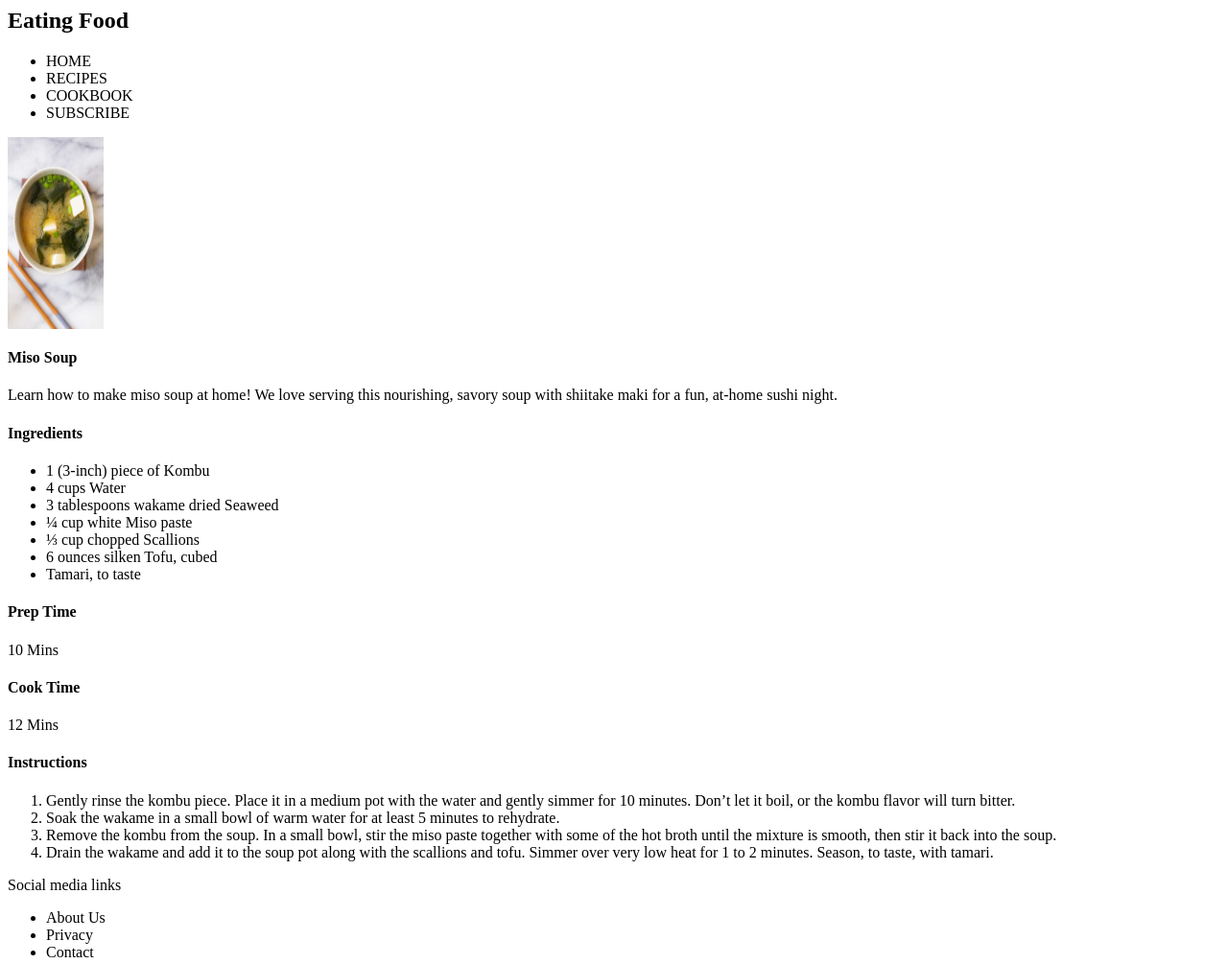
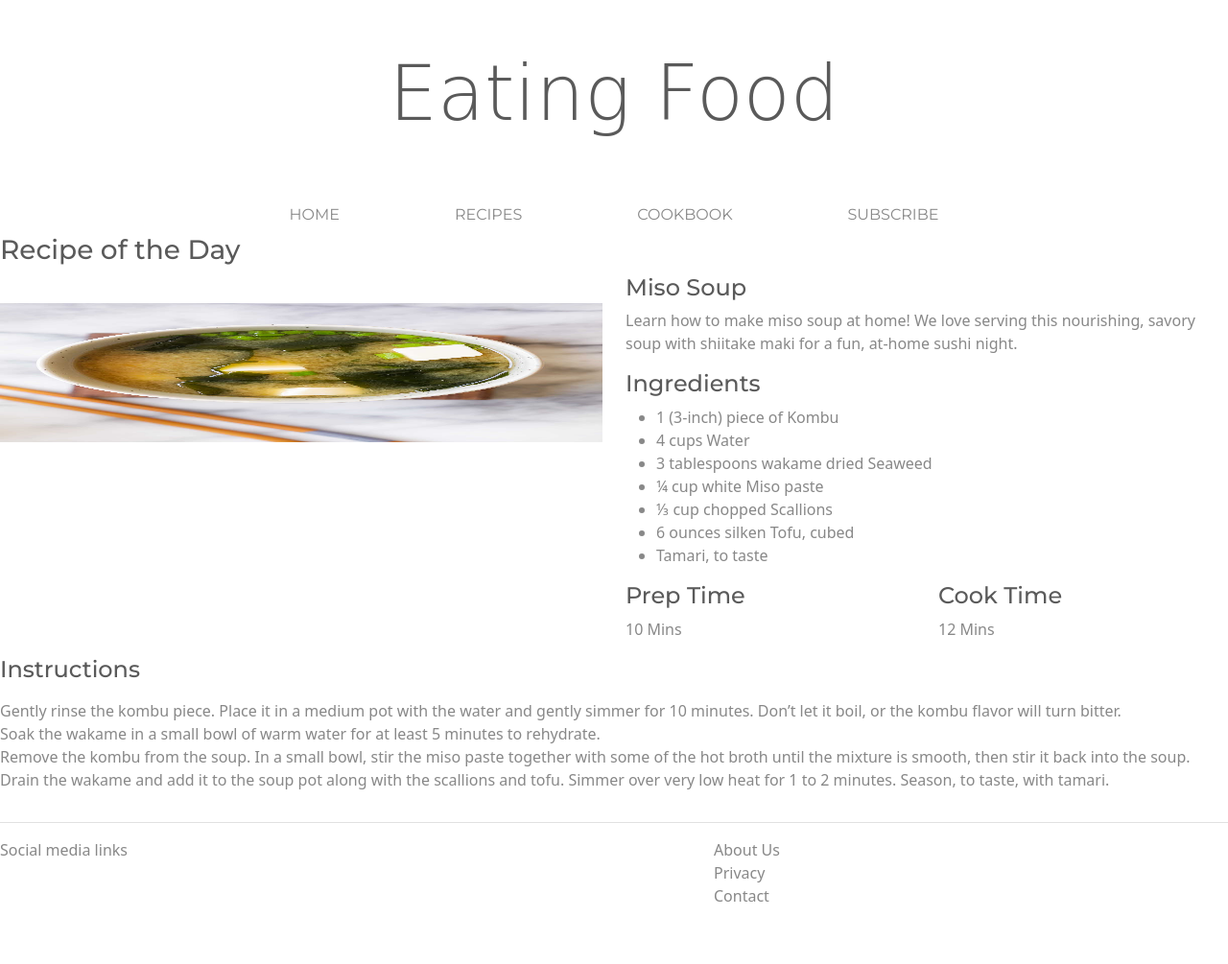
Before and after one commit to Shawndek/cookbook, a plain HTML site: page K_recipe1.html in a window 1280 px wide. Shown: the whole page at 96% size. After the commit the page ends 962 px from the top, so only its background shows below. Drawn offline with nearby package versions, Linux system fonts and the light colour scheme.

Commit message:
changes in recipe-1 stylesheet

```diff
--- a/K_recipe1.html
+++ b/K_recipe1.html
@@ -3,34 +3,44 @@
   <meta charset="UTF-8">
   <meta http-equiv="X-UA-Compatible" content="IE=edge">
   <meta name="viewport" content="width=device-width, initial-scale=1.0">
-  <title>Document</title>
+  <link href="https://cdn.jsdelivr.net/npm/bootstrap@5.1.3/dist/css/bootstrap.min.css" rel="stylesheet" integrity="sha384-1BmE4kWBq78iYhFldvKuhfTAU6auU8tT94WrHftjDbrCEXSU1oBoqyl2QvZ6jIW3" crossorigin="anonymous">
+  <script src="https://cdn.jsdelivr.net/npm/bootstrap@5.1.3/dist/js/bootstrap.bundle.min.js" integrity="sha384-ka7Sk0Gln4gmtz2MlQnikT1wXgYsOg+OMhuP+IlRH9sENBO0LRn5q+8nbTov4+1p" crossorigin="anonymous"></script>
+  <link href="source/bootstrap.css" rel="stylesheet">
+  <link href="stylesheet.css" rel="stylesheet">
+<title>Document</title>
 </head>
 <body>
-  <header>
+  <header class="container-fluid">
     <section>
       <div class="row">
         <div class="col">
-          <h1>Eating Food</h1>
+          <h1 class="display-1">Eating Food</h1>
         </div>
       </div>
       <div class="row">
         <div class="col">
-          <nav>
-            <ul>
-              <li>HOME</li>
-              <li>RECIPES</li>
-              <li>COOKBOOK</li>
-              <li>SUBSCRIBE</li>
+          <nav class="navbar">
+            <ul class="nav justify-content-center">
+              <li class="nav-item active">HOME</li>
+              <li class="nav-item">RECIPES</li>
+              <li class="nav-item">COOKBOOK</li>
+              <li class="nav-item">SUBSCRIBE</li>
             </ul>
           </nav>
         </div>
       </div>
     </section>
+    <hr>
   </header>
     <main>
       <div class="row">
         <div class="col">
-            <img src="source/miso-soup2.jpeg" height="200" width="100"    alt="Miso-soup">
+          <h3>Recipe of the Day</h3>
+        </div>
+      </div>
+      <div class="row">
+        <div class="col">
+            <img src="source/miso-soup2.jpeg" height="200" width="100" alt="Miso-soup">
         </div>
         <div class="col">
           <div class="row">
@@ -80,6 +90,7 @@
           </ol>
     </main>
   </body>
+  <hr>
   <footer>
     <section>
       <div class="row">
@@ -97,5 +108,5 @@
         </div>
       </div>
     </section>
-  </footer>
+   </footer>
 </html>
--- a/stylesheet.css
+++ b/stylesheet.css
@@ -1,7 +1,30 @@
 .container-fluid {
-
-    text-align: center;
-
+  text-align: center;
+}
+body {
+  margin: 0;
+  padding: 0;
+  box-sizing: border-box;
+  background-image: url();
+}
+header.container-fluid {
+  display: flex;
+  justify-content: center;
+}
+h1.display-1 {
+  font-family: "Festive", cursive;
+  padding: 50px;
+}
+.navbar {
+  display: flex;
+  align-content: center;
+  justify-content: center;
+  width: 100%;
+}
+nav li {
+  display: flex;
+  justify-content: space-between;
+  padding: 0px 60px;
 }
 
 .sidespace {
@@ -16,7 +39,6 @@ img {
   margin-top: 30px;
   max-height: 145px;
   min-height: 145px;
-
 }
 .row a {
   width: 20%;
```
